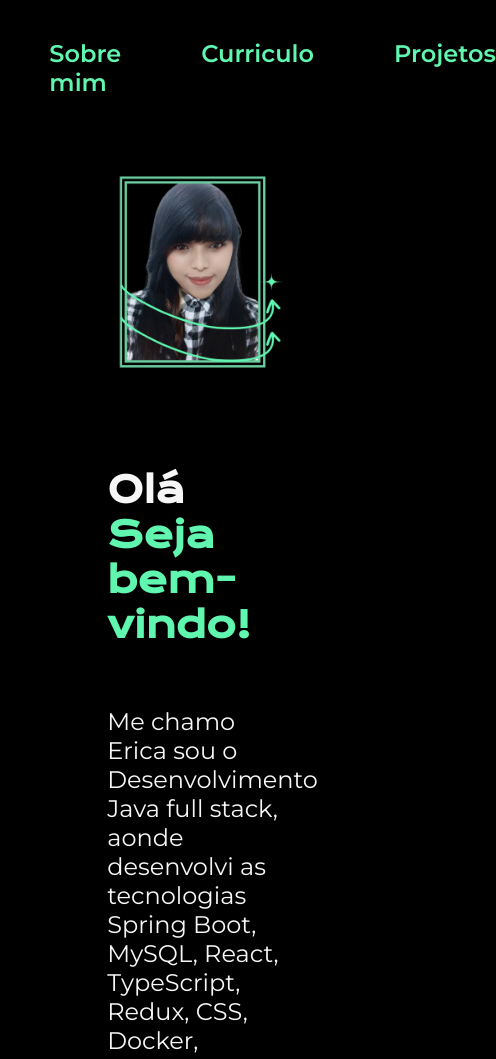
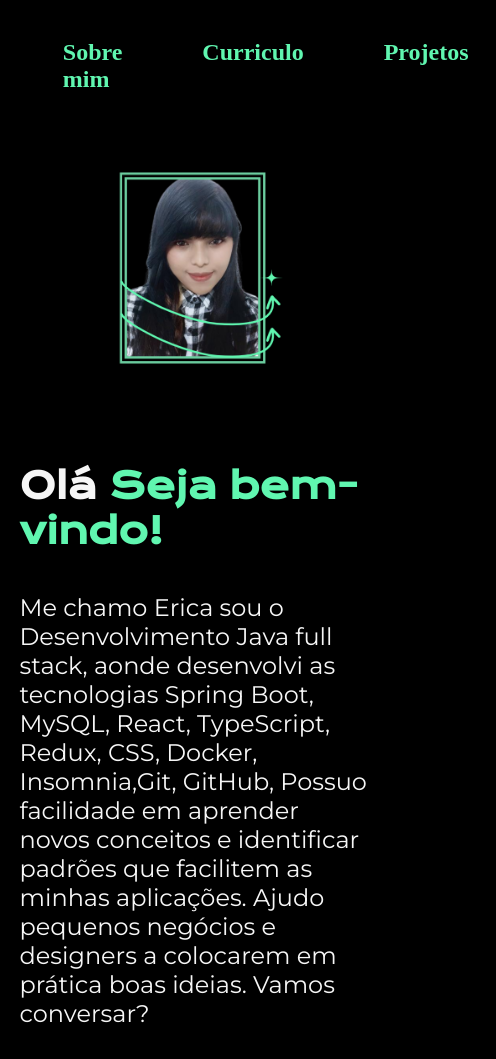
Before and after one commit to EricaArj/Portfolio_, a plain HTML site: page index.html in a window 390 px wide. Shown: the top 1059 px of the page, 496 px wide, since content can reach past the window. Drawn offline with nearby package versions, Linux system fonts and the light colour scheme.

Commit message:
Atualizando o Style

```diff
--- a/styles/style.css
+++ b/styles/style.css
@@ -13,39 +13,35 @@
     --fonte-secundaria:'Montserrat', sans-serif;
 }
 
-
 *{
     margin: 0;
     padding: 0;
 }
 
-
-
 body{
-    /* height: 100vh; */
     box-sizing: border-box;
     background-color: var(--cor-primaria);
-    color:var(--cor-secundaria);
+    color: var(--cor-secundaria);
 }
 .cabecalho{
     padding: 2% 0% 0% 15%;
-
-}
-.cabecalho__menu__link:hover{
-    background-color: var(--cor-hover2);
 }
 .cabecalho__menu{
     display: flex;
     gap: 80px;
-
 }
 .cabecalho__menu__link{
-    font-family: var(--fonte-secundaria);
-    font-size: 24px;
+    font-family: var(--cor-secundaria);
+    font-size: 1.5rem;
     font-weight: 600;
     color: var(--cor-terciaria);
     text-decoration: none;
 }
+.cabecalho__menu__link:hover{
+    display: flex;
+    background-color: var(--cor-hover2);
+}
+
 .apresentacao{
     padding: 5% 15%;
     display: flex;
@@ -53,11 +49,11 @@ body{
     justify-content: space-between;
     gap: 82px;
 }
-.apresentacao__conteudo {
+.apresentacao__conteudo{
     width: 50%;
     display: flex;
     flex-direction: column;
-    gap: 60px;
+    gap: 40px;
 }
 
 .apresentacao__conteudo__titulo{
@@ -89,7 +85,7 @@ body{
     font-weight: 400;
     font-size: 1.5rem;
 }
-.apresentacao__links__navegacao {
+.apresentacao__links__navegacao{
     display: flex;
     justify-content: center;
     gap: 16px;
@@ -102,16 +98,12 @@ body{
     padding: 21.5px 0;
     text-decoration: none;
     color: var(--cor-secundaria);
-    font-family: var(--font-secundaria);
+    font-family: var(--fonte-secundaria);
 }
-
-
-
-.apresentacao__links__navegacao:hover{
+.apresentacao__links__link:hover{
     background-color: var(--cor-hover);
 }
-
-.apresentacao__imagem {
+.apresentacao__imagem{
     width: 50%;
 }
 .rodape{
@@ -124,20 +116,18 @@ body{
     font-weight: 400;
 }
 
-@media (max-width: 1200px){
-
-    .cabecalho {
-        padding: 10%;
+@media (max-width: 1200px) {
+    .cabecalho{
+         padding: 10%;
     }
-
-    .cabecalho__menu {
+    .cabecalho__menu{
         justify-content: center;
     }
     .apresentacao{
         flex-direction: column-reverse;
         padding: 5%;
     }
-    .apresentacao_conteudo{
+    .apresentacao__conteudo{
         width: auto;
     }
 }
```
